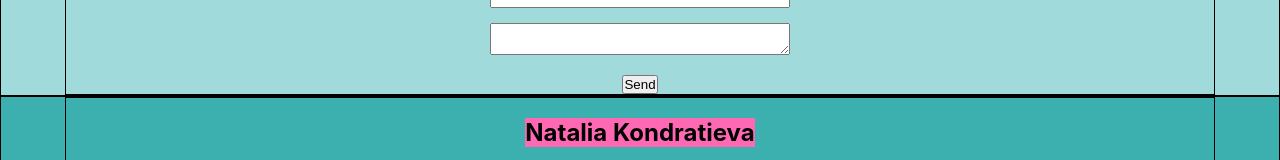
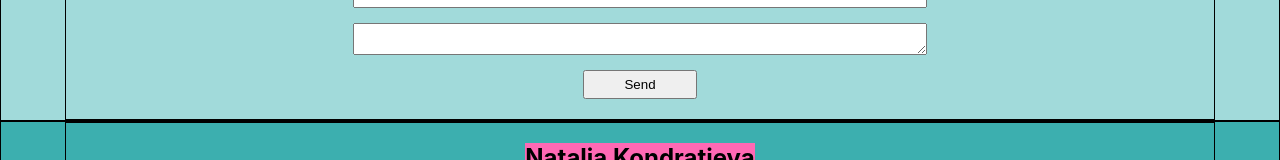
Before and after one commit to NatkaKon/portfolio, a React (Create React App) app: page / in a window 1280 px wide. Shown: the part 2596-2756 px from the top of the page. Built offline with nearby package versions, Linux system fonts and the light colour scheme.

Commit message:
update contacts

```diff
--- a/src/contacts/Contacts.module.css
+++ b/src/contacts/Contacts.module.css
@@ -1,5 +1,4 @@
 .contacts {
-    /*width: 100vh;*/
     border: 1px solid;
     background-color: rgba(147, 213, 213, 0.87);
 
@@ -8,16 +7,22 @@
     align-items: center;
     text-align: center;
 }
-.contactsContainer{
+
+.contactsContainer {
     display: flex;
     flex-direction: column;
-    /*justify-content: flex-start;*/
-   /*gap:20px;*/
 }
-.inputForm{
-    width: 300px;
+
+.inputForm {
+    width: 50%;
     display: flex;
     flex-direction: column;
-    gap:15px;
+    gap: 15px;
     margin-bottom: 20px;
 }
+
+.btnSubmit {
+    width: 20%;
+    margin: 0 auto;
+    padding: 5px 10px;
+}
--- a/src/contacts/Contacts.tsx
+++ b/src/contacts/Contacts.tsx
@@ -12,9 +12,9 @@ export const Contacts = () => {
                         <input type="text" value={''} onChange={()=>{}} />
                         <input type="text" value={''} onChange={()=>{}} />
                         <textarea></textarea>
+                    <button type='submit' className={style.btnSubmit}>Send</button>
+                </form>
 
-                </form>
-                <button>Send</button>
             </div>
         </div>
     );
--- a/src/projects/project/Project.module.css
+++ b/src/projects/project/Project.module.css
@@ -13,6 +13,7 @@
 
 .imgContainer {
     width: 100%;
+    /*убрать позже? сделать высоту по контенту*/
     height: 200px;
 
     background-color: #93b6c0;
```
